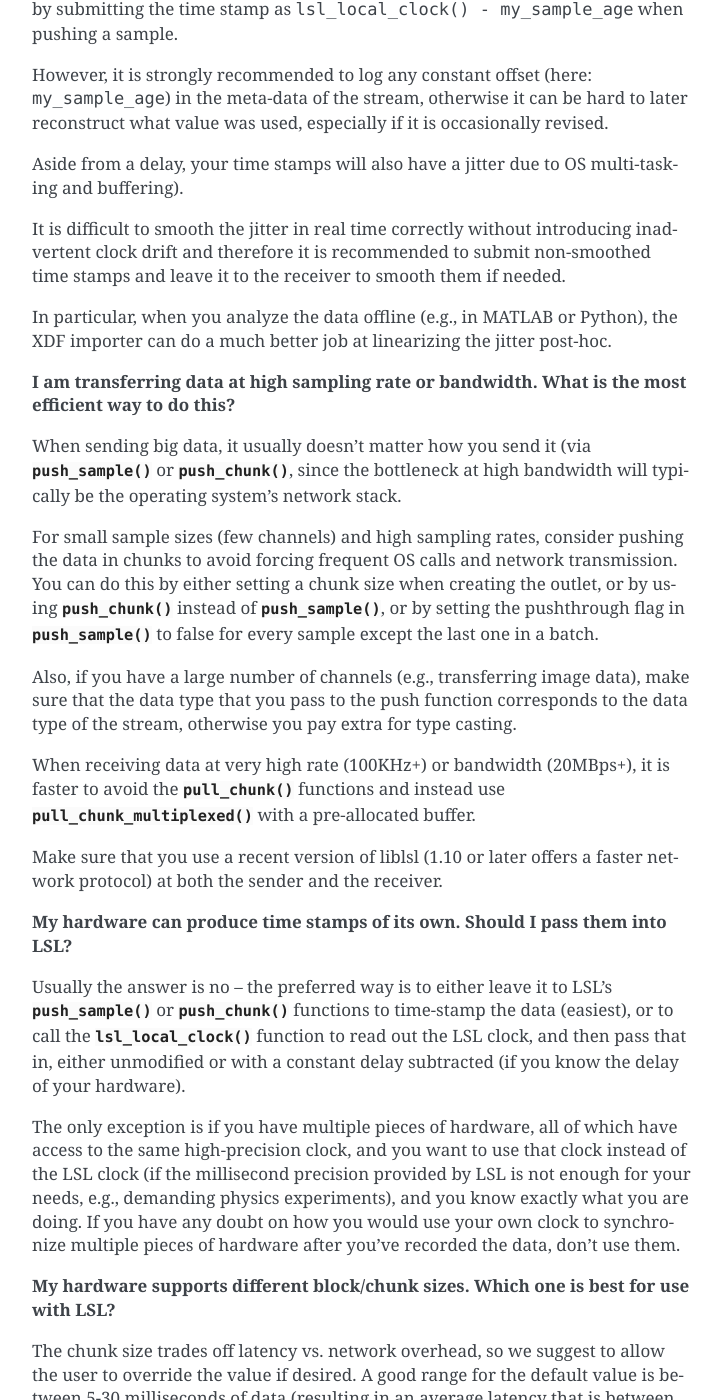
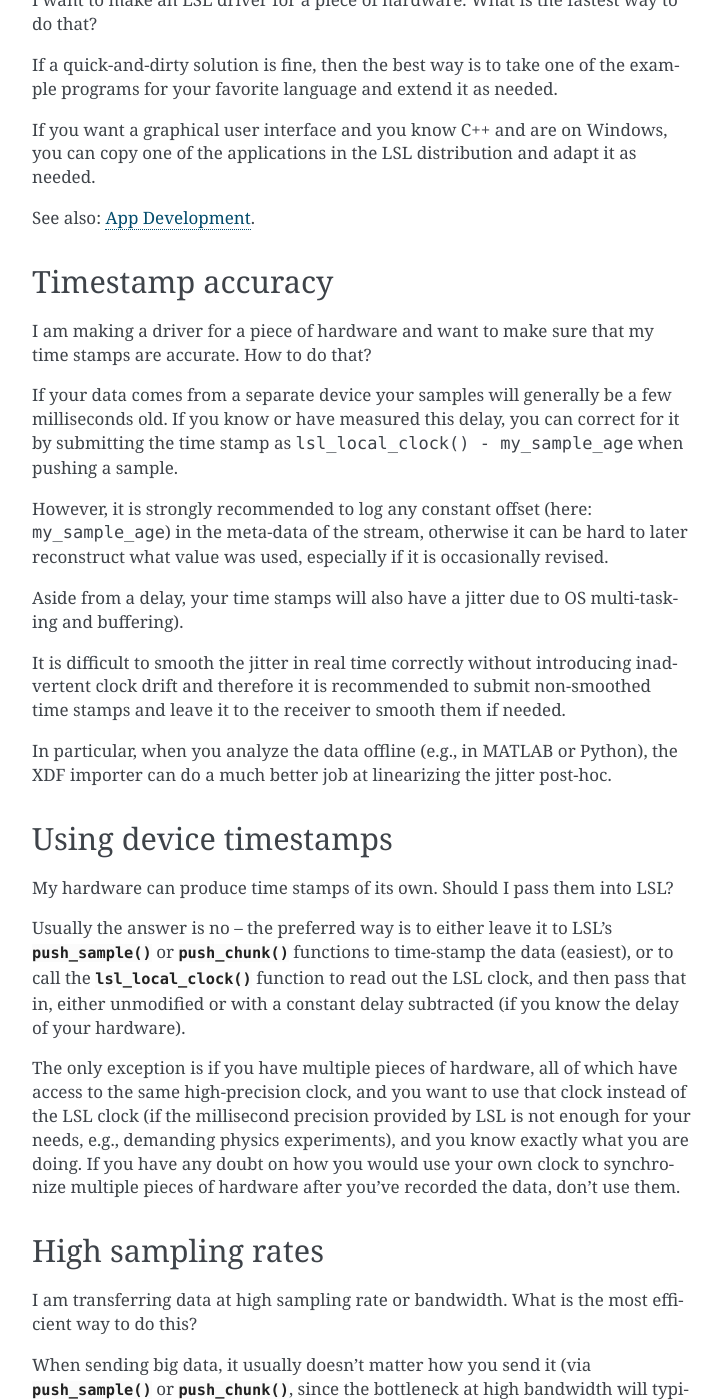
Before and after one commit to sccn/labstreaminglayer, a Sphinx documentation site: the page built from docs/info/faqs.rst, in a window 1280 px wide and 1400 px high, scrolled down 1853 px. Shown: the whole window, without its empty margins (388-1110 px from the left). Built offline with Sphinx 7.4.7, drawn with Linux system fonts in a browser that asks for light colours; some of the changed lines change nothing that is shown; some of the changed text lies outside the part shown.

Commit message:
Docs: add FAQ headings

```diff
--- a/docs/info/faqs.rst
+++ b/docs/info/faqs.rst
@@ -1,7 +1,11 @@
 FAQs
 ####
 
-**I want to check the most recent sample of a stream every few seconds. How do I do that?**
+Get the newest sample
+---------------------
+
+I want to check the most recent sample of a stream every few seconds.
+How do I do that?
 
 Because the result of :cpp:func:`~lsl::stream_inlet::pull_sample()` is the next
 sample in the order provided by the sender, you first need to pull out all
@@ -16,7 +20,11 @@ parameter of the :cpp:func:`~lsl::stream_inlet::stream_inlet()`
 constructor to e.g., one second), so that older samples are automatically
 discarded when the buffer is full.
 
-**What clock does LSL use? / How do I relate LSL's local_clock() to my wall clock?**
+lsl_local_clock()
+-----------------
+
+What clock does LSL use? /
+How do I relate LSL's :cpp:func:`lsl_local_clock()` to my wall clock?
 
 LSL's :cpp:func:`lsl_local_clock()` function measures the number of seconds
 from a starting point,
@@ -39,7 +47,11 @@ Otherwise, you have to add the time offset returned by
 :cpp:func:`lsl::stream_inlet::time_correction()`
 to the timestamps to have them in your local domain.
 
-**What is the latency of LSL? Does the chosen buffer size have anything to do with it?**
+Latency
+-------
+
+What is the latency of LSL?
+Does the chosen buffer size have anything to do with it?
 
 The latency of LSL is typically under 0.1 milliseconds on a local machine,
 unless a very large amount of data is transmitted (megabytes per sample).
@@ -51,7 +63,11 @@ network connectivity is restored.
 If you only need a limited backlog of data, you can set a shorter buffer size
 when creating the inlet.
 
-**I want to transmit data with multiple data types (e.g., floats, ints) per sample. What is the best way to do that?**
+Multiple data types in a single stream
+--------------------------------------
+
+I want to transmit multiple data types (e.g. floats, ints) at once.
+What is the best way to do that?
 
 The simplest way is to use a channel format that can hold all numbers that you
 want to represent and concatenate your data into a vector of that type -- the
@@ -69,7 +85,11 @@ In principle you can also send multiple streams and use the same time stamp
 when sending the samples, but that will require some extra complexity at the
 receiving that is rarely worth the effort.
 
-**I want to make an LSL driver for a piece of hardware. What is the fastest way to do that?**
+Stream data from a new hardware device
+---------------------------------------
+
+I want to make an LSL driver for a piece of hardware.
+What is the fastest way to do that?
 
 If a quick-and-dirty solution is fine, then the best way is to take one of the
 example programs for your favorite language and extend it as needed.
@@ -80,7 +100,12 @@ needed.
 
 See also: :doc:`../dev/app_dev`.
 
-**I am making a driver for a piece of hardware and want to make sure that my time stamps are accurate. How to do that?**
+Timestamp accuracy
+------------------
+
+I am making a driver for a piece of hardware and want to make sure that my time
+stamps are accurate.
+How to do that?
 
 If your data comes from a separate device your samples will generally be a few
 milliseconds old.
@@ -104,7 +129,33 @@ time stamps and leave it to the receiver to smooth them if needed.
 In particular, when you analyze the data offline (e.g., in MATLAB or Python),
 the XDF importer can do a much better job at linearizing the jitter post-hoc.
 
-**I am transferring data at high sampling rate or bandwidth. What is the most efficient way to do this?**
+Using device timestamps
+-----------------------
+
+My hardware can produce time stamps of its own.
+Should I pass them into LSL?
+
+Usually the answer is no -- the preferred way is to either leave it to LSL's
+:cpp:func:`~lsl::stream_outlet::push_sample()` or
+:cpp:func:`~lsl::stream_outlet::push_chunk()` functions to time-stamp the data
+(easiest), or to call the
+:cpp:func:`lsl_local_clock()` function to read out the LSL clock, and then pass
+that in, either unmodified or with a constant delay subtracted
+(if you know the delay of your hardware).
+
+The only exception is if you have multiple pieces of hardware, all of which
+have access to the same high-precision clock, and you want to use that clock
+instead of the LSL clock (if the millisecond precision provided by LSL is not
+enough for your needs, e.g., demanding physics experiments), and you know
+exactly what you are doing.
+If you have any doubt on how you would use your own clock to synchronize
+multiple pieces of hardware after you've recorded the data, don't use them.
+
+High sampling rates
+-------------------
+
+I am transferring data at high sampling rate or bandwidth.
+What is the most efficient way to do this?
 
 When sending big data, it usually doesn't matter how you send it (via
 :cpp:func:`~lsl::stream_outlet::push_sample()` or
@@ -132,25 +183,11 @@ pre-allocated buffer.
 Make sure that you use a recent version of liblsl (1.10 or later offers a
 faster network protocol) at both the sender and the receiver.
 
-**My hardware can produce time stamps of its own. Should I pass them into LSL?**
+Chunk sizes
+-----------
 
-Usually the answer is no -- the preferred way is to either leave it to LSL's
-:cpp:func:`~lsl::stream_outlet::push_sample()` or
-:cpp:func:`~lsl::stream_outlet::push_chunk()` functions to time-stamp the data
-(easiest), or to call the
-:cpp:func:`lsl_local_clock()` function to read out the LSL clock, and then pass
-that in, either unmodified or with a constant delay subtracted
-(if you know the delay of your hardware).
-
-The only exception is if you have multiple pieces of hardware, all of which
-have access to the same high-precision clock, and you want to use that clock
-instead of the LSL clock (if the millisecond precision provided by LSL is not
-enough for your needs, e.g., demanding physics experiments), and you know
-exactly what you are doing.
-If you have any doubt on how you would use your own clock to synchronize
-multiple pieces of hardware after you've recorded the data, don't use them.
-
-**My hardware supports different block/chunk sizes. Which one is best for use with LSL?**
+My hardware supports different block/chunk sizes.
+Which one is best for use with LSL?
 
 The chunk size trades off latency vs. network overhead, so we suggest to allow
 the user to override the value if desired.
@@ -171,7 +208,11 @@ in typical settings.
 
 .. _faqmultimatch:
 
-**I am getting more than one matching stream in my resolve query. What is the best way to handle this?**
+Multiple streams match a resolve query
+--------------------------------------
+
+I am getting more than one matching stream in my resolve query.
+What is the best way to handle this?
 
 You either have to rename one of your streams (if the software that provides
 them allows you to do that), or you can make the query more specific.
```
